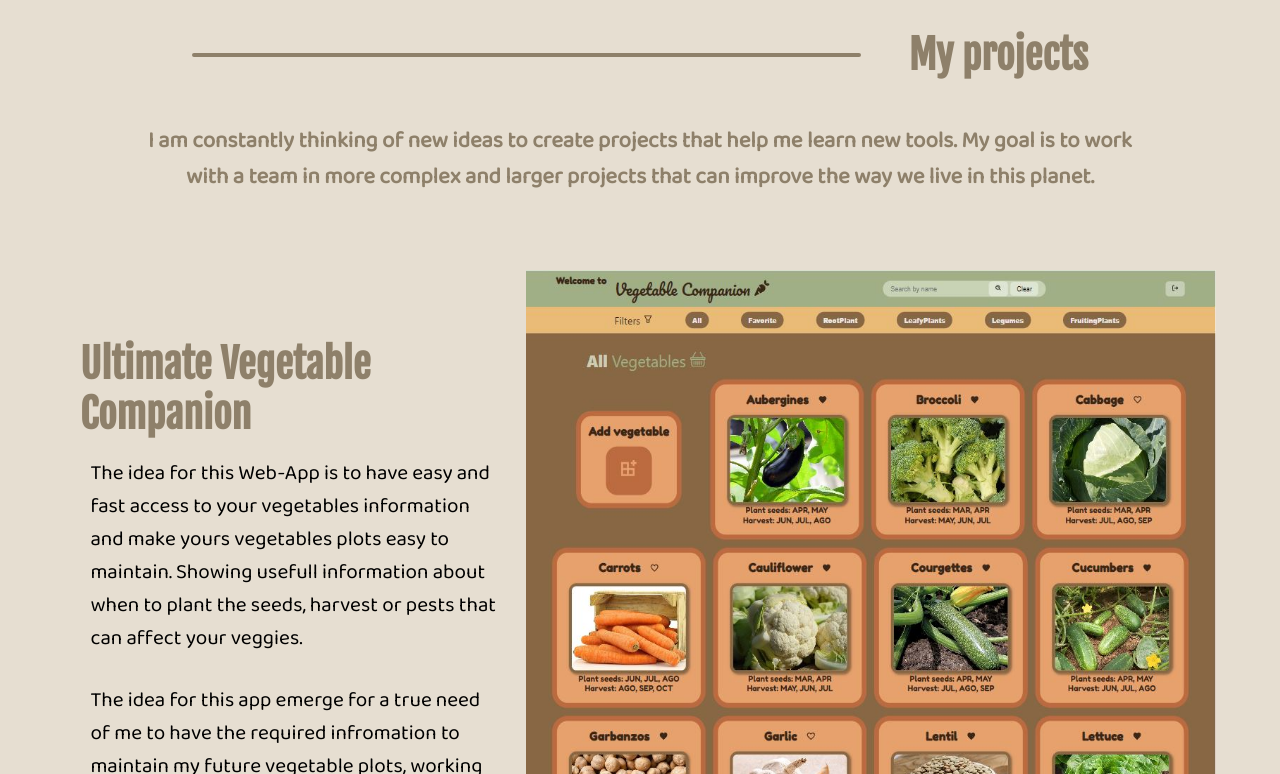
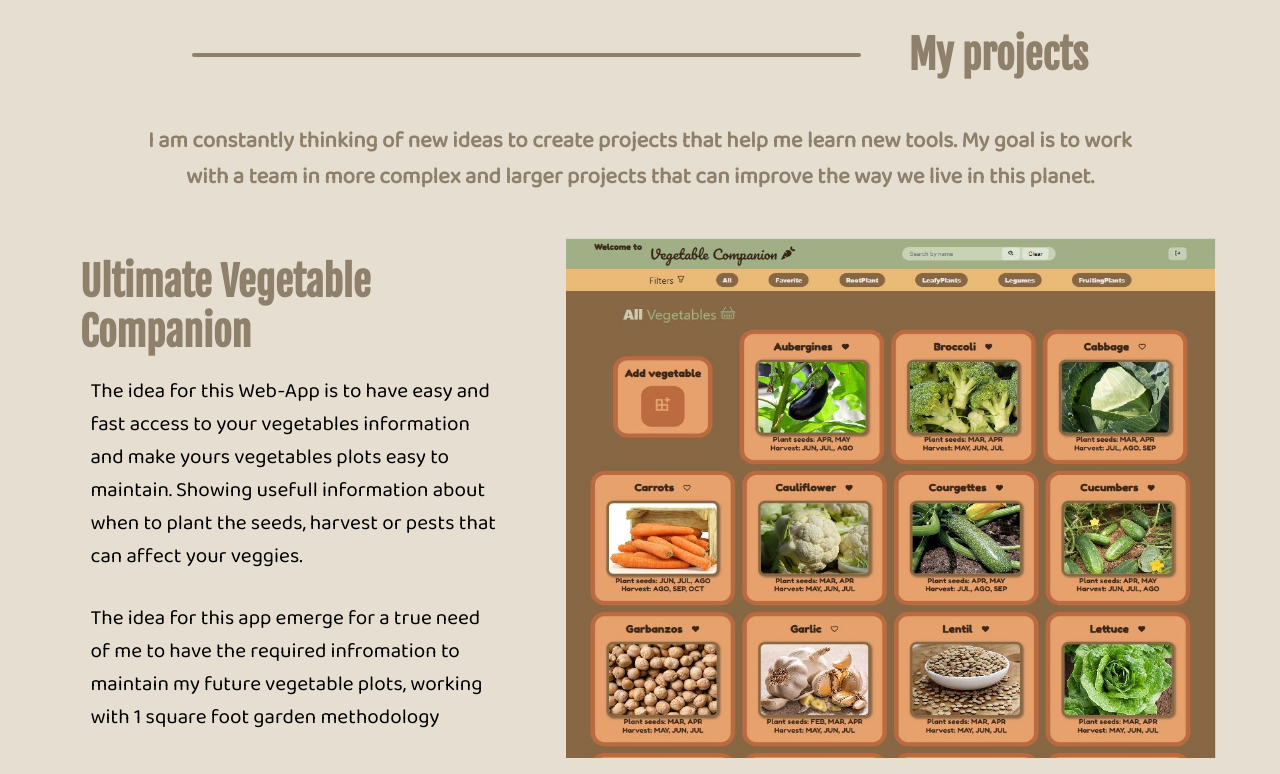
Before and after one commit to letsbehuman/jorge_rodriguez, a Next.js app: page / in a window 1280 px wide. Shown: the part 1186-1960 px from the top of the page. Built offline with nearby package versions, Linux system fonts and the light colour scheme.

Commit message:
fixing max-width

```diff
--- a/components/projectCard.js
+++ b/components/projectCard.js
@@ -19,8 +19,8 @@ function ProjectCard({ project }) {
         <div className={styles.preview}>
           <Image
             src={project.img}
-            height="620"
-            width="690"
+            height="520"
+            width="650"
             layout="intrinsic"
             alt="Project preview"
           />
--- a/styles/ProjectCard.module.scss
+++ b/styles/ProjectCard.module.scss
@@ -8,7 +8,7 @@
   margin: auto;
   min-height: 30em;
   max-width: 80em;
-  margin: 2em 0;
+  margin-bottom: 4em;
   // border: solid 1px;
 }
 
@@ -62,7 +62,7 @@
       justify-content: center;
       align-items: center;
       gap: 3em;
-      width: 30%;
+      width: 25%;
       height: 90%;
       background-color: rgba($color: $blue, $alpha: 0.7);
     }
--- a/styles/Projects.module.scss
+++ b/styles/Projects.module.scss
@@ -13,4 +13,5 @@
   padding: 0.5em 3em;
   text-align: center;
   border-radius: 1em;
+  max-width: 50em;
 }
--- a/styles/_mixes.scss
+++ b/styles/_mixes.scss
@@ -9,6 +9,7 @@
   gap: 3em;
   color: $brown;
   justify-items: flex-end;
+  max-width: $max-width-app;
 
   .break {
     width: 100%;
--- a/styles/globals.scss
+++ b/styles/globals.scss
@@ -13,7 +13,6 @@ html {
   font-family: 'Fjalla One', sans-serif;
 }
 body {
-  max-width: $max-width-app;
   margin-inline: auto;
 }
 a {
```
